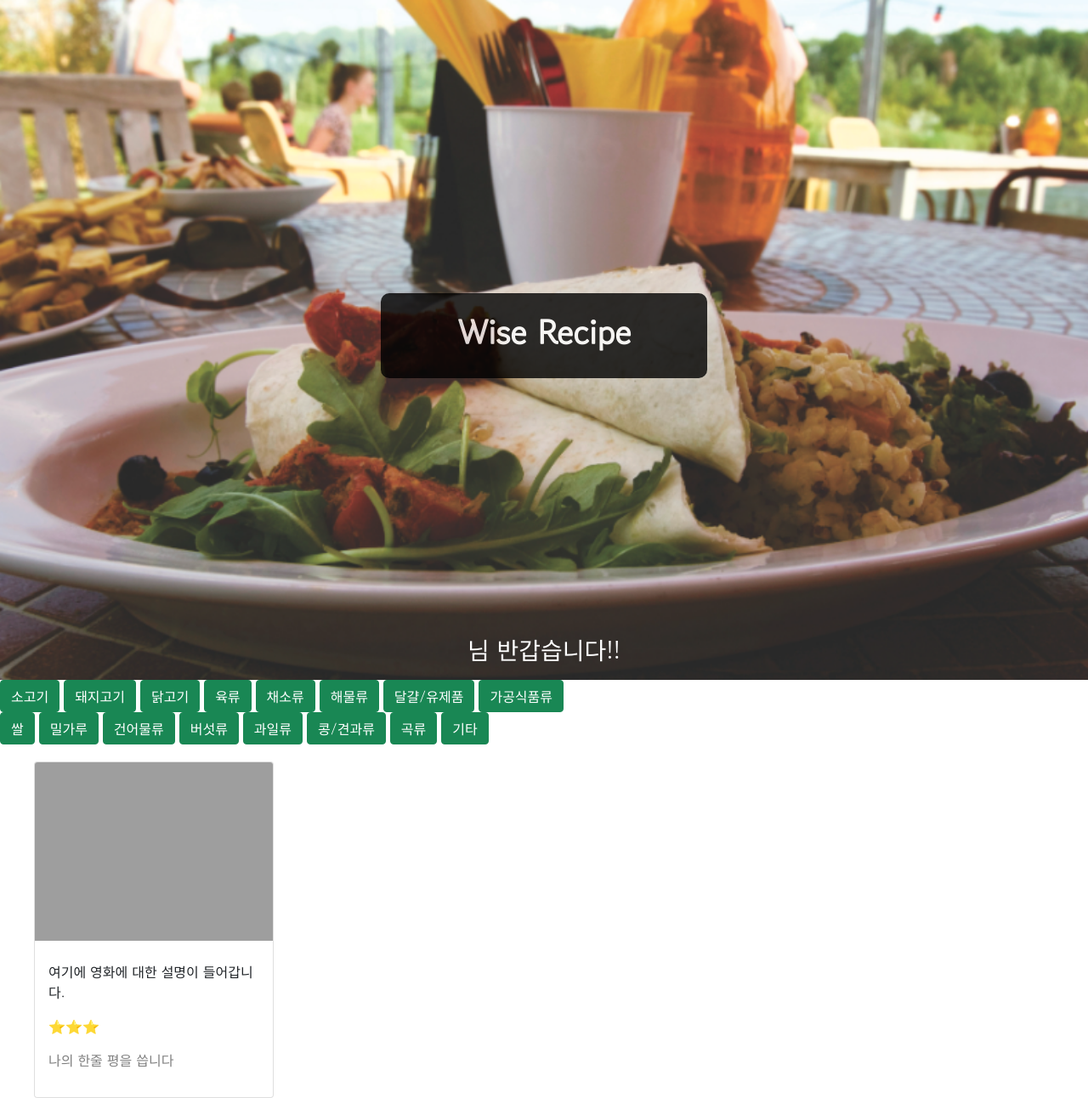
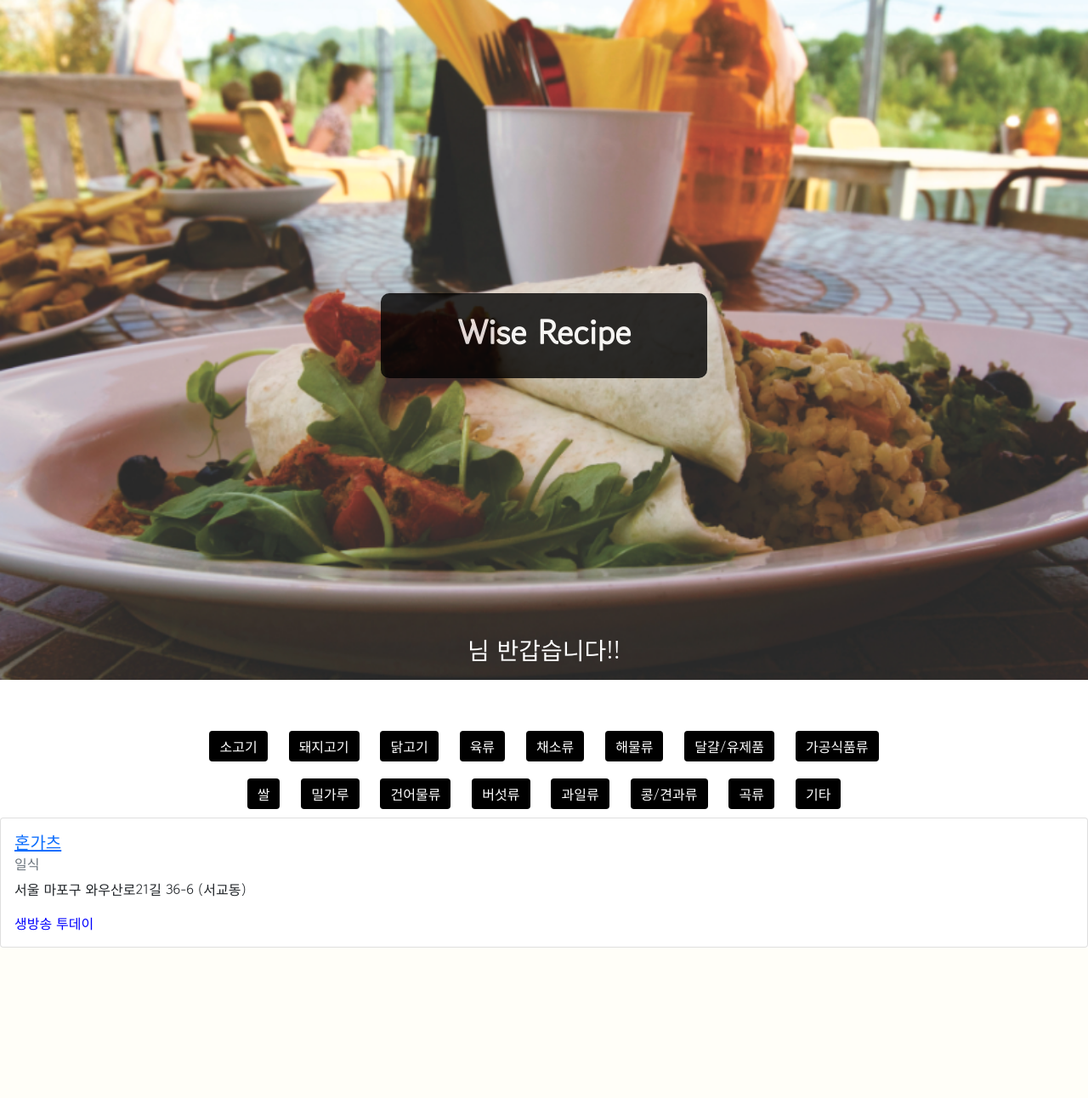
Before and after one commit to hanghae-Four-1week/cooking_recipe, a Flask app: template templates/index.html in a window 1280 px wide. Shown: the whole page at 85% size. After the commit the page ends 1115 px from the top, so only its background shows below. Run offline with Flask 2, Linux system fonts and the light colour scheme; the template is opened without the code that fills it, so the values that code supplies are empty; grey boxes are pictures that could not be loaded.

Commit message:
추가 수정

```diff
--- a/app.py
+++ b/app.py
@@ -158,7 +158,12 @@ def update_like():
     except (jwt.ExpiredSignatureError, jwt.exceptions.DecodeError):
         return redirect(url_for("home"))
 
-
+@app.route('/recipes', methods=["GET"])
+def get_recipes():
+    # 맛집 목록을 반환하는 API
+    recipes_list = list(db.recipes.find({}, {'_id': False}))
+    # recipes_list 라는 키 값에 레시피 목록을 담아 클라이언트에게 반환합니다.
+    return jsonify({'result': 'success', 'recipes_list': recipes_list})
 
 
 
--- a/templates/index.html
+++ b/templates/index.html
@@ -22,14 +22,14 @@
         }
 
         .header {
-            width:100%;
-            height:150px;
+            width: 100%;
+            height: 150px;
             background-color: rgba(100, 220, 9, 0.628);
 
             background-image: linear-gradient(0deg, rgba(0, 0, 0, 0), rgba(0, 0, 0, 0)), url('../static/back_2.png');
             background-position: center;
             background-size: cover;
-            opacity:1;
+            opacity: 1;
             min-height: 100vh;
             display: flex;
             flex-direction: column;
@@ -39,12 +39,12 @@
         }
 
         .title {
-            color:white;
-            margin:0 auto;
-            width:30%;
+            color: white;
+            margin: 0 auto;
+            width: 30%;
             background-color: black;
             opacity: 0.8;
-            height:100px;
+            height: 100px;
             display: flex;
             justify-content: center;
             align-items: center;
@@ -57,22 +57,39 @@
         }
 
         .user-nick {
-            width:100%;
+            width: 100%;
             text-align: center;
             position: absolute;
-            bottom:10px;
+            bottom: 10px;
         }
 
-        .user-nick h3 span{
-            color:white;
+        .user-nick h3 span {
+            color: white;
             font-weight: 600;
         }
+
         .user-nick h3 {
             color: white;
         }
 
+        .tag {
+            margin-top: 50px;
+            width: 100%;
+            display: flex;
+            flex-direction: column;
+            justify-content: center;
+            align-items: center;
+        }
+
+        .tag>div>button {
+            margin: 10px;
+            /* opacity: 0.8; */
+            background-color: rgb(0, 0, 0);
+            border: none;
+        }
+
         .mycomment {
-            color: gray;
+            color: rgb(0, 0, 0);
         }
 
         .mycards {
@@ -82,7 +99,7 @@
         }
 
 
-        .mybtns > button {
+        .mybtns>button {
             margin-right: 10px;
         }
     </style>
@@ -112,10 +129,43 @@
         //         }
         //     });
         // }
-        function loading_dishes(){
+        function loading_dishes() {
             console.log(dish_title)
         }
         loading_dishes();
+
+        $(document).ready(function () {
+
+            get_recipes()
+        })
+
+
+        function get_recipes() {
+            $('#recipe-box').empty();
+            $.ajax({
+                type: "GET",
+                url: '/recipes',
+                data: {},
+                success: function (response) {
+                    let recipes = response["recipes_list"]
+                    for (let i = 0; i < recipes.length; i++) {
+                        let recipe = recipes[i]
+                        console.log(recipe)
+                        make_card(i, recipe)
+                    }
+                }
+            });
+        }
+
+        function make_card(i, recipe) {
+            let html_temp = `<div class="card" id="card-${i}">
+            <div class="card-body">
+                <img src="${recipe.img}" alt="..." class="card-img"></img>
+                <h5 class="card-title"><a href="#" class="matjip-title">${recipe.title}</a></h5>
+            </div>
+         </div>`;
+            $('#recipe-box').append(html_temp);
+        }
     </script>
 </head>
 
@@ -142,7 +192,7 @@
             <button onclick="keyword('달걀')" type="button" class="btn btn-success">달걀/유제품</button>
             <button onclick="keyword('가공식품')" type="button" class="btn btn-success">가공식품류</button>
         </div>
-    <div class="group tag">
+        <div class="group tag2">
             <button onclick="keyword('쌀')" type="button" class="btn btn-success">쌀</button>
             <button onclick="keyword('밀가루')" type="button" class="btn btn-success">밀가루</button>
             <button onclick="keyword('건어물')" type="button" class="btn btn-success">건어물류</button>
@@ -155,20 +205,13 @@
     </nav>
 
     </div>
-<div class="mycards">
-    <div class="row row-cols-1 row-cols-md-4 g-4" id="cards-box">
-        <div class="col">
-            <div class="card h-100">
-                <img src="https://movie-phinf.pstatic.net/20210728_221/1627440327667GyoYj_JPEG/movie_image.jpg"
-                     class="card-img-top">
+    <div class="recipe-list" id="recipe-box">
+        <div class="card" id="card-0">
             <div class="card-body">
-                    <h5 class="card-title">{{dish_img}}</h5>
-                    <p class="card-text">여기에 영화에 대한 설명이 들어갑니다.</p>
-                    <p>⭐⭐⭐</p>
-                    <p class="mycomment">나의 한줄 평을 씁니다</p>
-
-                </div>
-            </div>
+                <h5 class="card-title"><a href="#" class="matjip-title">혼가츠</a></h5>
+                <h6 class="card-subtitle mb-2 text-muted">일식</h6>
+                <p class="card-text">서울 마포구 와우산로21길 36-6 (서교동)</p>
+                <p class="card-text" style="color:blue;">생방송 투데이</p>
             </div>
         </div>
     </div>
```
Also changed, not shown: scraping.py (+38 -35 lines). Lines whose indentation alone changed are shown as unchanged.
